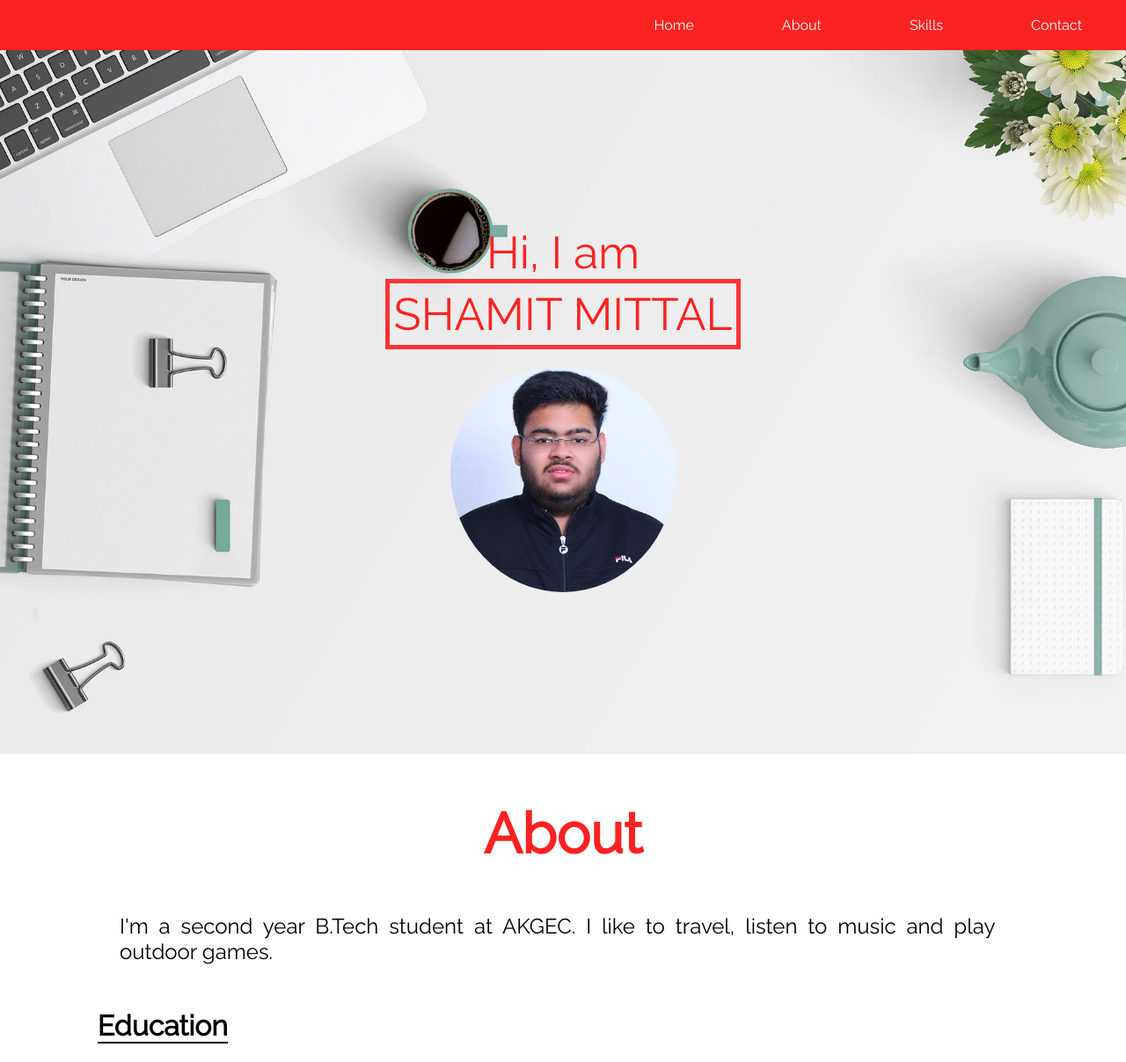
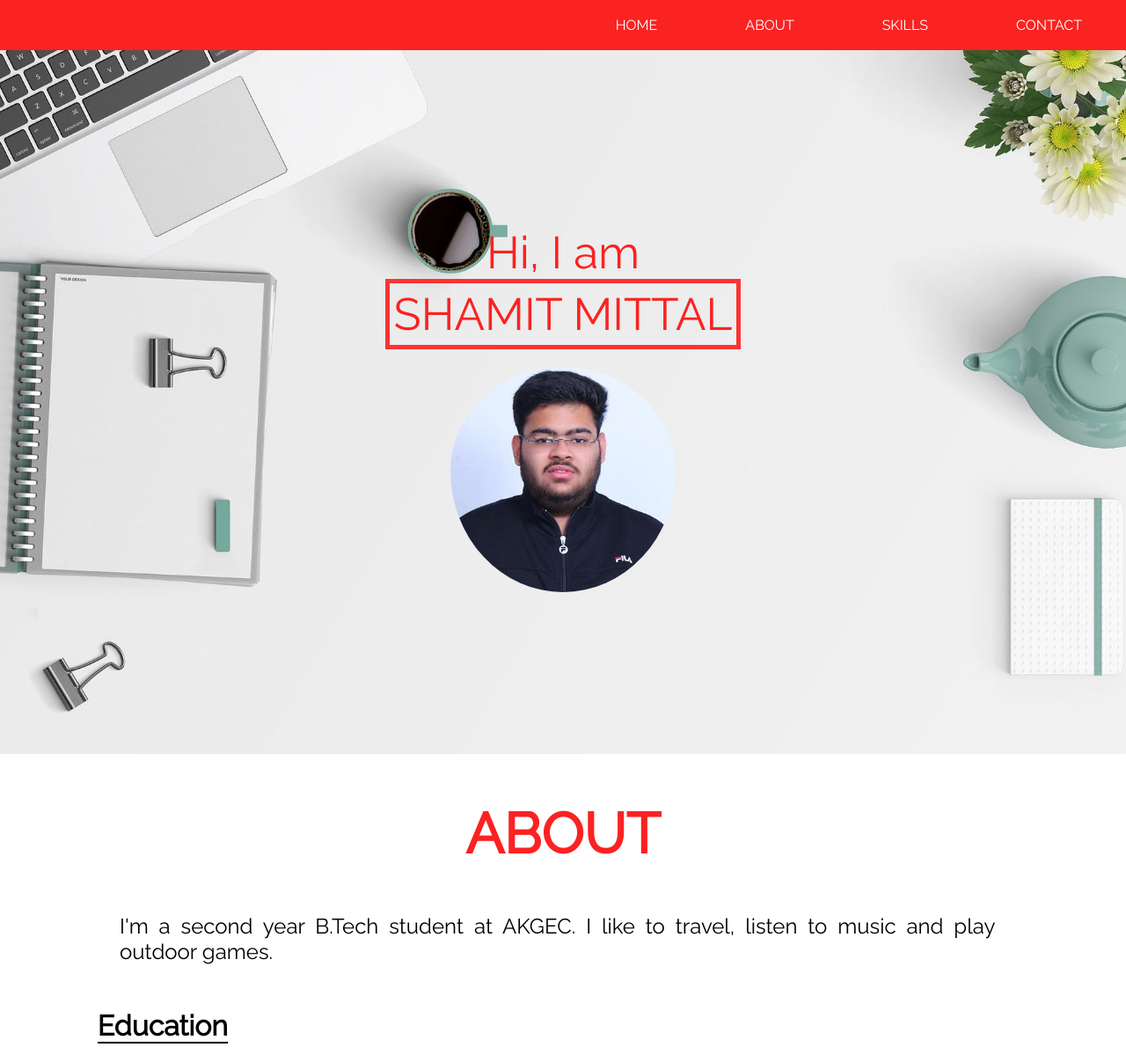
Before and after one commit to shamittal16/shamittal16.github.io, a plain HTML site: page index.html in a window 1280 px wide. Shown: the top 1207 px of the page at 88% size. Drawn offline with Linux system fonts and the light colour scheme.

Commit message:
Capitalization

```diff
--- a/index.html
+++ b/index.html
@@ -18,16 +18,16 @@
     <nav>
       <div class="navbar">
         <div>
-          <a href="#home">Home</a>
+          <a href="#home">HOME</a>
         </div>
         <div>
-          <a href="#about">About</a>
+          <a href="#about">ABOUT</a>
         </div>
         <div>
-          <a href="#skills">Skills</a>
+          <a href="#skills">SKILLS</a>
         </div>
         <div>
-          <a href="#contact">Contact</a>
+          <a href="#contact">CONTACT</a>
         </div>
       </div>
     </nav>
@@ -45,7 +45,7 @@
     </div>
 
     <section class="about" id="about">
-      <h1>About</h1>
+      <h1>ABOUT</h1>
       <p class="about-me">
         I'm a second year B.Tech student at AKGEC. I like to travel, listen to music and play outdoor games.
       </p>
@@ -80,7 +80,7 @@
     </section>
 
     <section class="skills" id="skills">
-      <h1>Skills</h1>
+      <h1>SKILLS</h1>
       <div class="skills-container">
         <div class="skill">
           <img
@@ -99,7 +99,7 @@
     </section>
 
     <section class="contact" id="contact">
-      <h1>Contact Me</h1>
+      <h1>CONTACT ME</h1>
       <div class="contact-container">
         <a href="https://github.com/shamittal16" target="GitHubId">
           <i class="fab fa-github"></i>
```
